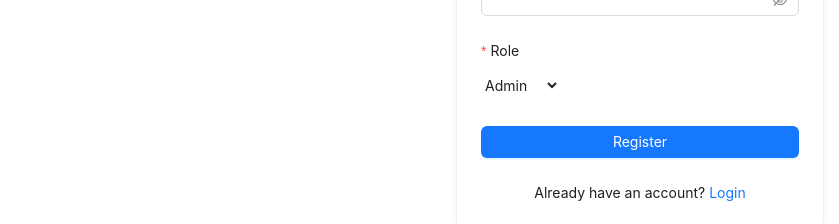
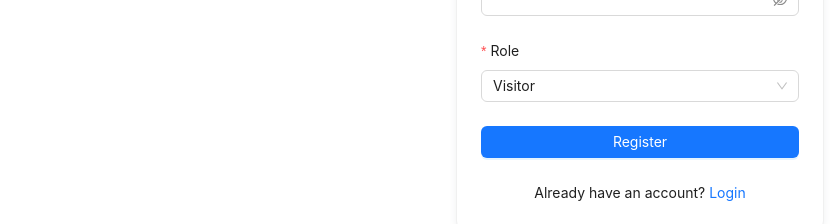
Before and after one commit to ARYANAICHRA/Assignment, a React (Vite) app in the folder jira_clone/frontend/: page /register in a window 1280 px wide. Shown: the part 497-721 px from the top of the page, without its empty margins (0-839 px from the left). Built offline with nearby package versions, Linux system fonts and the light colour scheme.

Commit message:
admin role selection fix

```diff
--- a/jira_clone/frontend/src/pages/Register.jsx
+++ b/jira_clone/frontend/src/pages/Register.jsx
@@ -1,6 +1,6 @@
 import React, { useState } from 'react';
 import { useNavigate, Link } from 'react-router-dom';
-import { Form, Input, Button, Typography, Alert, Card } from 'antd';
+import { Form, Input, Button, Typography, Alert, Card, Select } from 'antd';
 import Header from '../components/Header';
 import Footer from '../components/Footer';
 
@@ -11,7 +11,6 @@ function Register() {
   const [success, setSuccess] = useState('');
   const [loading, setLoading] = useState(false);
   const navigate = useNavigate();
-  const [role, setRole] = useState('visitor');
 
   const onFinish = async (values) => {
     setError('');
@@ -25,7 +24,7 @@ function Register() {
       const res = await fetch('http://localhost:5000/register', {
         method: 'POST',
         headers: { 'Content-Type': 'application/json' },
-        body: JSON.stringify({ username: values.username, email: values.email, password: values.password, role: role })
+        body: JSON.stringify({ username: values.username, email: values.email, password: values.password, role: values.role })
       });
       const data = await res.json();
       if (res.ok) {
@@ -46,7 +45,7 @@ function Register() {
       <div style={{ maxWidth: 400, margin: '48px auto', padding: '0 16px' }}>
         <Card bordered style={{ borderRadius: 8, boxShadow: '0 2px 8px #f0f1f2' }}>
           <Title level={3} style={{ textAlign: 'center', marginBottom: 24, color: '#1677ff' }}>Register for Jira Clone</Title>
-          <Form layout="vertical" onFinish={onFinish} autoComplete="off">
+          <Form layout="vertical" onFinish={onFinish} autoComplete="off" initialValues={{ role: 'visitor' }}>
             <Form.Item label="Username" name="username" rules={[{ required: true, message: 'Please enter your username' }]}>
               <Input autoFocus />
             </Form.Item>
@@ -60,12 +59,12 @@ function Register() {
               <Input.Password />
             </Form.Item>
             <Form.Item label="Role" name="role" rules={[{ required: true, message: 'Please select a role' }]}>
-              <select value={role} onChange={(e) => setRole(e.target.value)}>
-                <option value="admin">Admin</option>
-                <option value="manager">Manager</option>
-                <option value="member">Member</option>
-                <option value="visitor">Visitor</option>
-              </select>
+              <Select>
+                <Select.Option value="admin">Admin</Select.Option>
+                <Select.Option value="manager">Manager</Select.Option>
+                <Select.Option value="member">Member</Select.Option>
+                <Select.Option value="visitor">Visitor</Select.Option>
+              </Select>
             </Form.Item>
             {error && <Alert message={error} type="error" showIcon style={{ marginBottom: 12 }} />}
             {success && <Alert message={success} type="success" showIcon style={{ marginBottom: 12 }} />}
```
